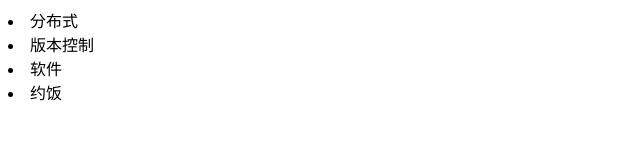
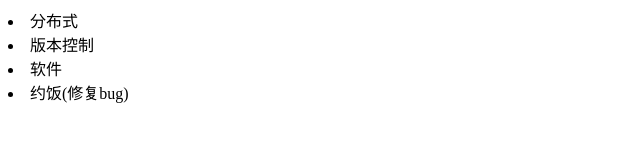
Before and after one commit to Castile/git_learning, a plain HTML site: page index.html in a window 1280 px wide. Shown: the full height of the page, 0-640 px from the left. Drawn offline with Linux system fonts and the light colour scheme.

Commit message:
C5bug fig

```diff
--- a/index.html
+++ b/index.html
@@ -7,6 +7,6 @@
 	<li>分布式</li>
 	<li>版本控制</li>
 	<li>软件</li>
-	<li>约饭</li>
+	<li>约饭(修复bug)</li>
 </body>
 </html>
```
